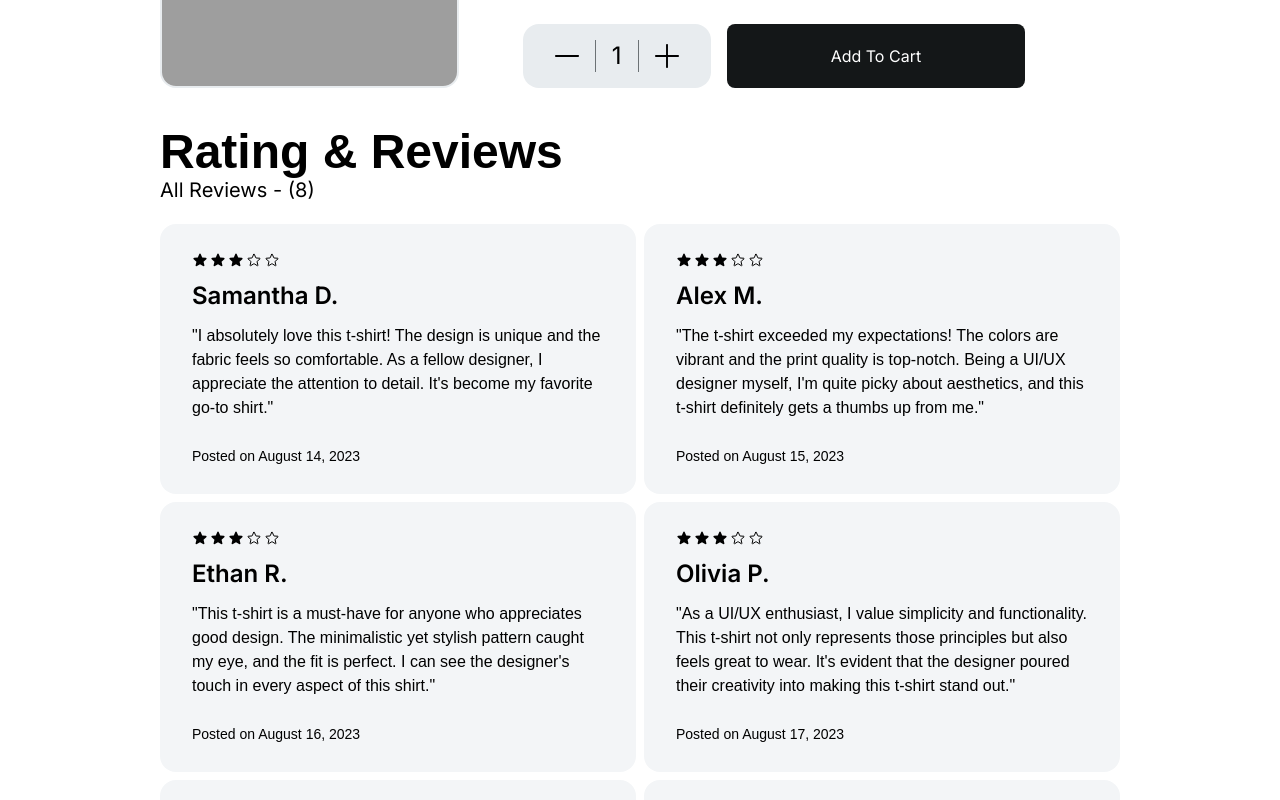
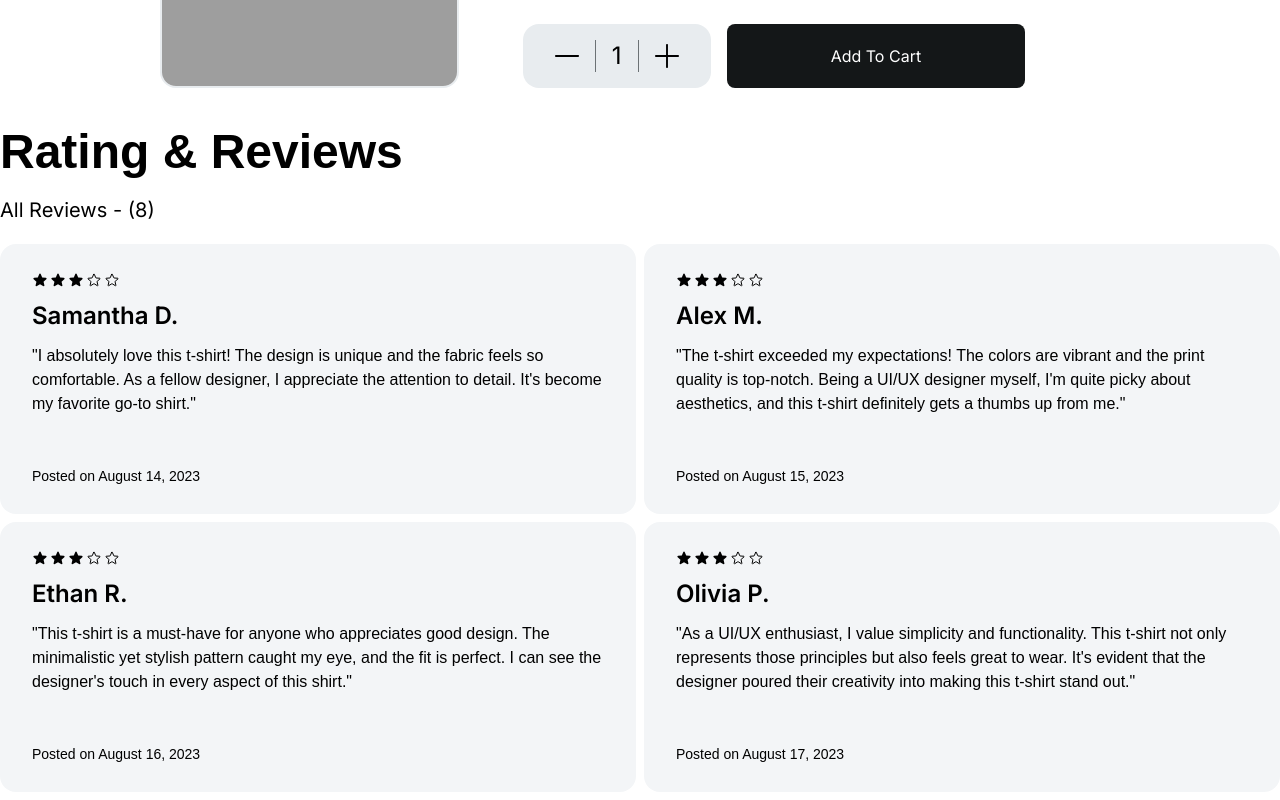
Before and after one commit to ParsaBordbar/3legant-Shopping, a Next.js app: page /sinpro/1 in a window 1280 px wide. Shown: the part 540-1340 px from the top of the page. Built offline with nearby package versions, Linux system fonts and the light colour scheme; grey boxes are pictures that could not be loaded; a web font is replaced by a local one.

Commit message:
change useMemo to useCallBack function

```diff
--- a/src/components/RaitingComments/index.tsx
+++ b/src/components/RaitingComments/index.tsx
@@ -1,14 +1,14 @@
 "use client";
 
 import { DataComment } from "@/data";
-import { useMemo, useState } from "react";
+import { useCallback, useMemo, useState } from "react";
 import DefaultRating from "../Rating";
 import MainButton from "../MainButton";
 
 const RaitingComments = () => {
   const [show, setShow] = useState<boolean>(false);
 
-  const RenderComment = useMemo(() => {
+  const RenderComment = useCallback(() => {
     return DataComment.map((items) => {
       if (!show) {
         if (items.id >= "7") return;
@@ -26,14 +26,14 @@ const RaitingComments = () => {
     });
   }, [show]);
   return (
-    <section className="min-[500px]:px-16 md:px-40 flex flex-col items-center">
+    <section className="flex flex-col gap-5 items-center">
       <h1 className="sec-font self-start font-bold text-5xl">Rating & Reviews</h1>
       <div className="flex flex-col gap-5">
         <h1 className="third-font text-xl ">
           All Reviews - ({DataComment.length})
         </h1>
         <div className="grid md:grid-cols-2 gap-2 sm:grid-cols-1  ">
-          {RenderComment}
+          {RenderComment()}
         </div>
           <MainButton
             onClick={() => setShow(!show)}
```
